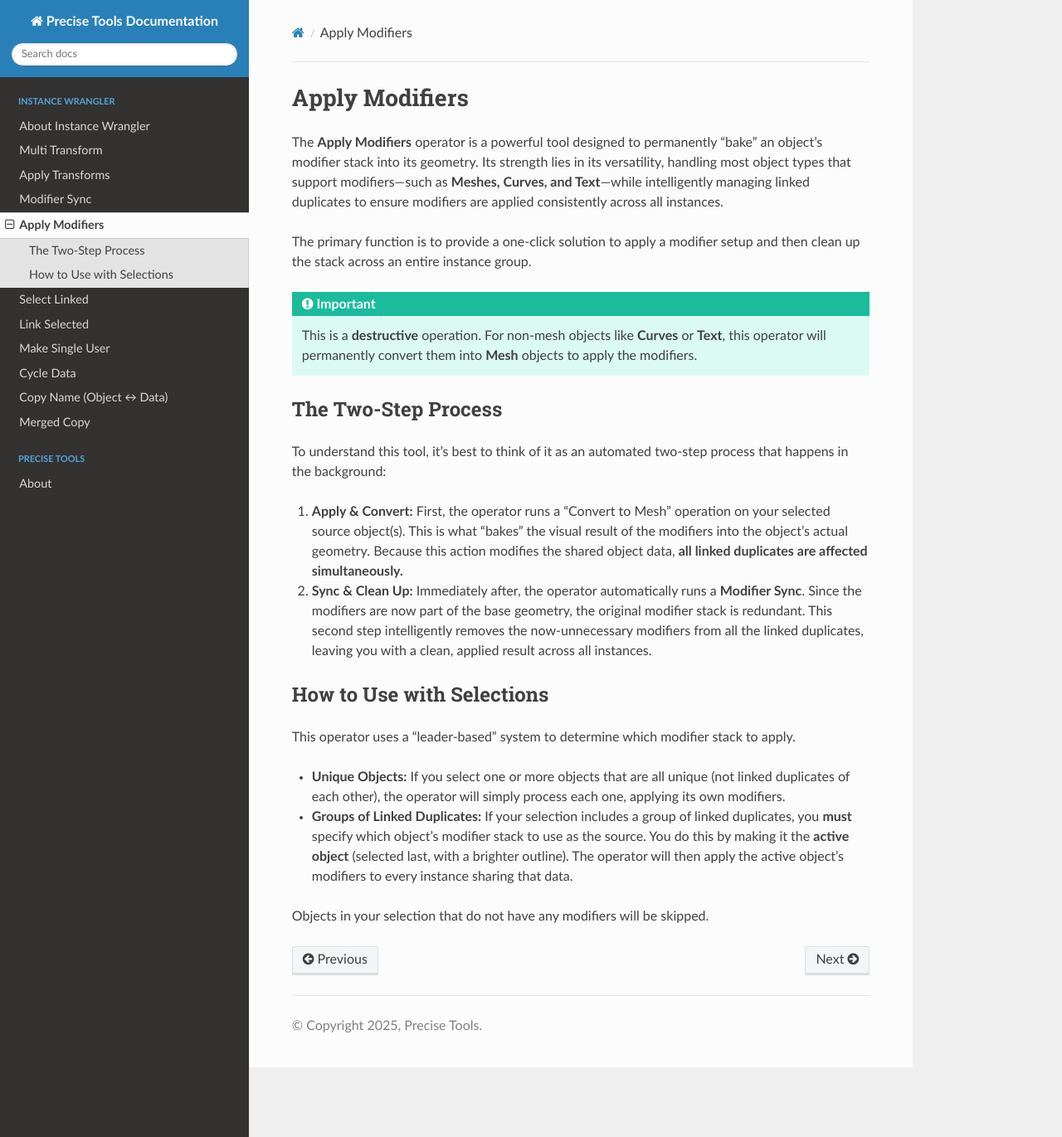
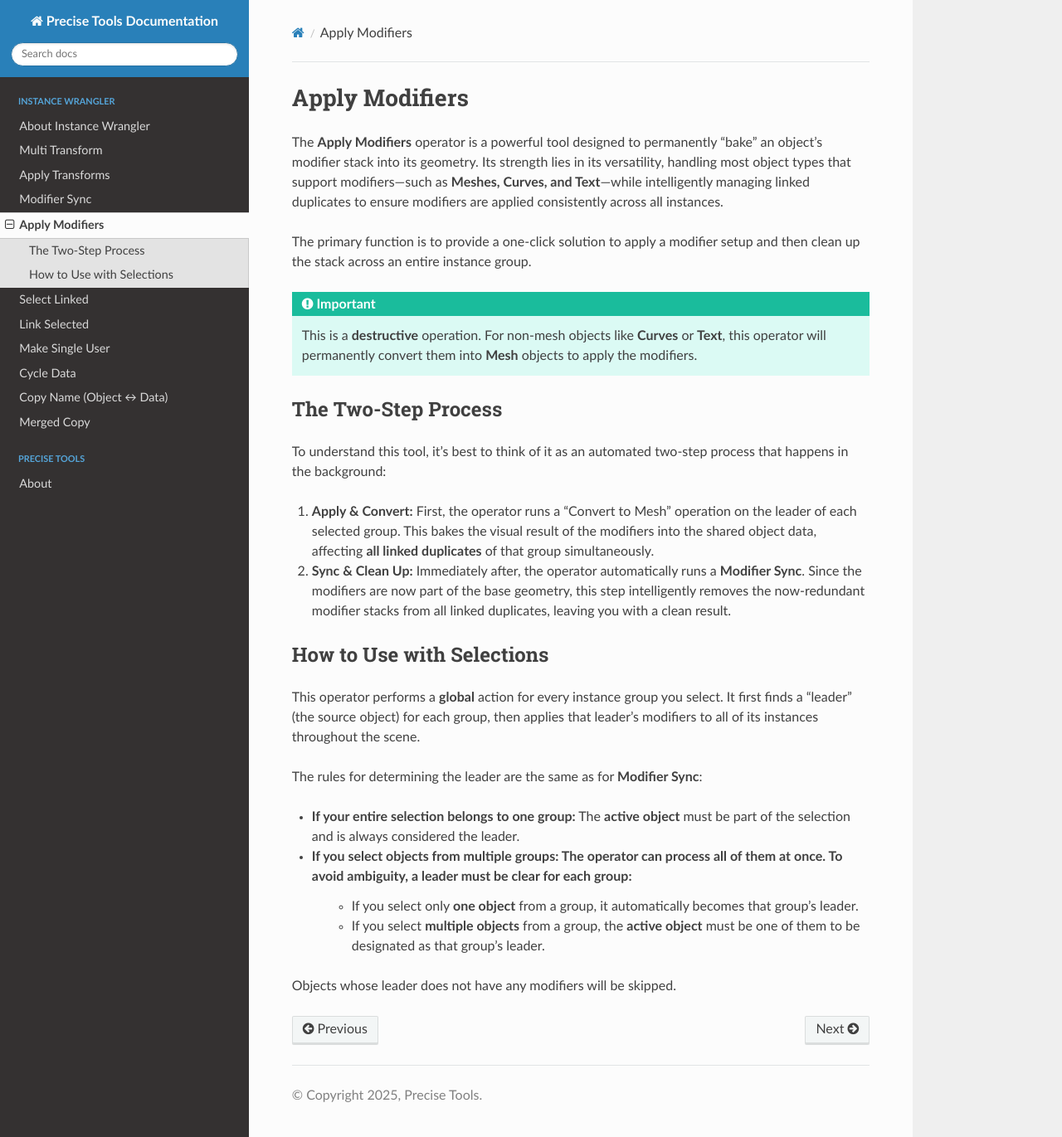
Before and after one commit to jb1981dev/Precise-Docs, a Sphinx documentation site: the page built from docs/source/instwrangler/applymodifiers.rst, in a window 1280 px wide and 1371 px high. Shown: the whole window at 83% size. Built offline with Sphinx 7.4.7 and the Read the Docs theme 3.1.0, drawn with Linux system fonts in a browser that asks for light colours.

Commit message:
Update applymodifiers.rst

```diff
--- a/docs/source/instwrangler/applymodifiers.rst
+++ b/docs/source/instwrangler/applymodifiers.rst
@@ -13,17 +16,21 @@ The Two-Step Process
 
 To understand this tool, it's best to think of it as an automated two-step process that happens in the background:
 
-#. **Apply & Convert:** First, the operator runs a "Convert to Mesh" operation on your selected source object(s). This is what "bakes" the visual result of the modifiers into the object's actual geometry. Because this action modifies the shared object data, **all linked duplicates are affected simultaneously.**
+#. **Apply & Convert:** First, the operator runs a "Convert to Mesh" operation on the leader of each selected group. This bakes the visual result of the modifiers into the shared object data, affecting **all linked duplicates** of that group simultaneously.
 
-#. **Sync & Clean Up:** Immediately after, the operator automatically runs a **Modifier Sync**. Since the modifiers are now part of the base geometry, the original modifier stack is redundant. This second step intelligently removes the now-unnecessary modifiers from all the linked duplicates, leaving you with a clean, applied result across all instances.
+#. **Sync & Clean Up:** Immediately after, the operator automatically runs a **Modifier Sync**. Since the modifiers are now part of the base geometry, this step intelligently removes the now-redundant modifier stacks from all linked duplicates, leaving you with a clean result.
 
 How to Use with Selections
 --------------------------
 
-This operator uses a "leader-based" system to determine which modifier stack to apply.
+This operator performs a **global** action for every instance group you select. It first finds a "leader" (the source object) for each group, then applies that leader's modifiers to all of its instances throughout the scene.
 
-* **Unique Objects:** If you select one or more objects that are all unique (not linked duplicates of each other), the operator will simply process each one, applying its own modifiers.
+The rules for determining the leader are the same as for **Modifier Sync**:
 
-* **Groups of Linked Duplicates:** If your selection includes a group of linked duplicates, you **must** specify which object's modifier stack to use as the source. You do this by making it the **active object** (selected last, with a brighter outline). The operator will then apply the active object's modifiers to every instance sharing that data.
+* **If your entire selection belongs to one group:** The **active object** must be part of the selection and is always considered the leader.
 
-Objects in your selection that do not have any modifiers will be skipped.
+* **If you select objects from multiple groups:** The operator can process all of them at once. To avoid ambiguity, a leader must be clear for each group:
+    * If you select only **one object** from a group, it automatically becomes that group's leader.
+    * If you select **multiple objects** from a group, the **active object** must be one of them to be designated as that group's leader.
+
+Objects whose leader does not have any modifiers will be skipped.
```
Also changed, not shown: other parts of docs/source/instwrangler/applymodifiers.rst (+3 -0 lines).
